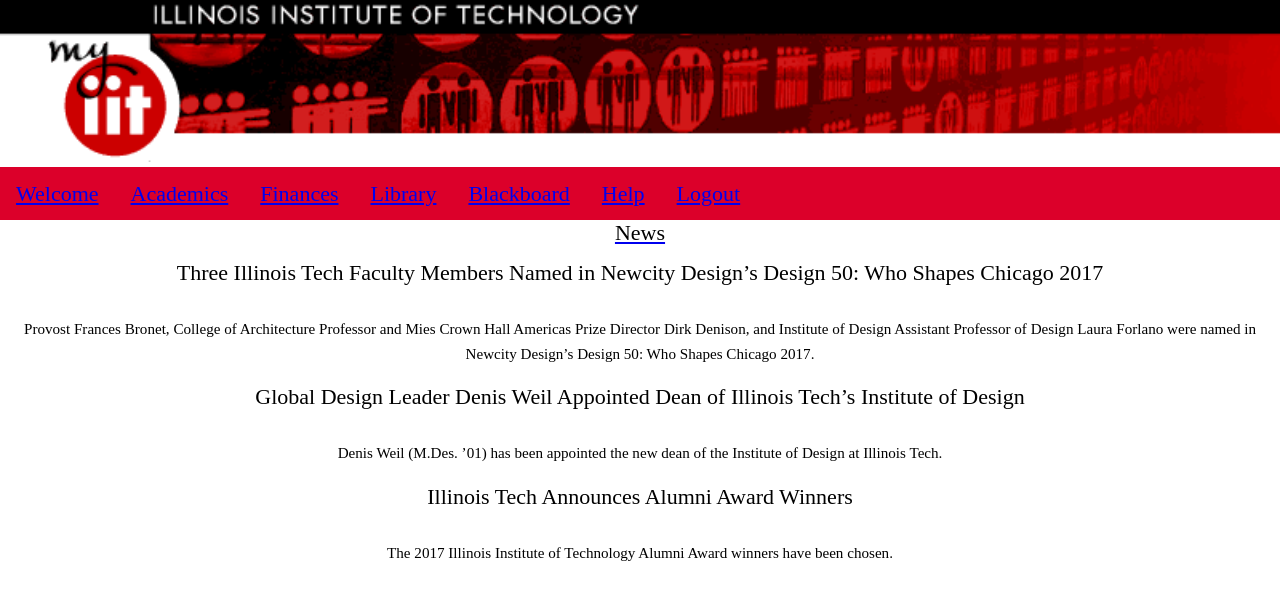
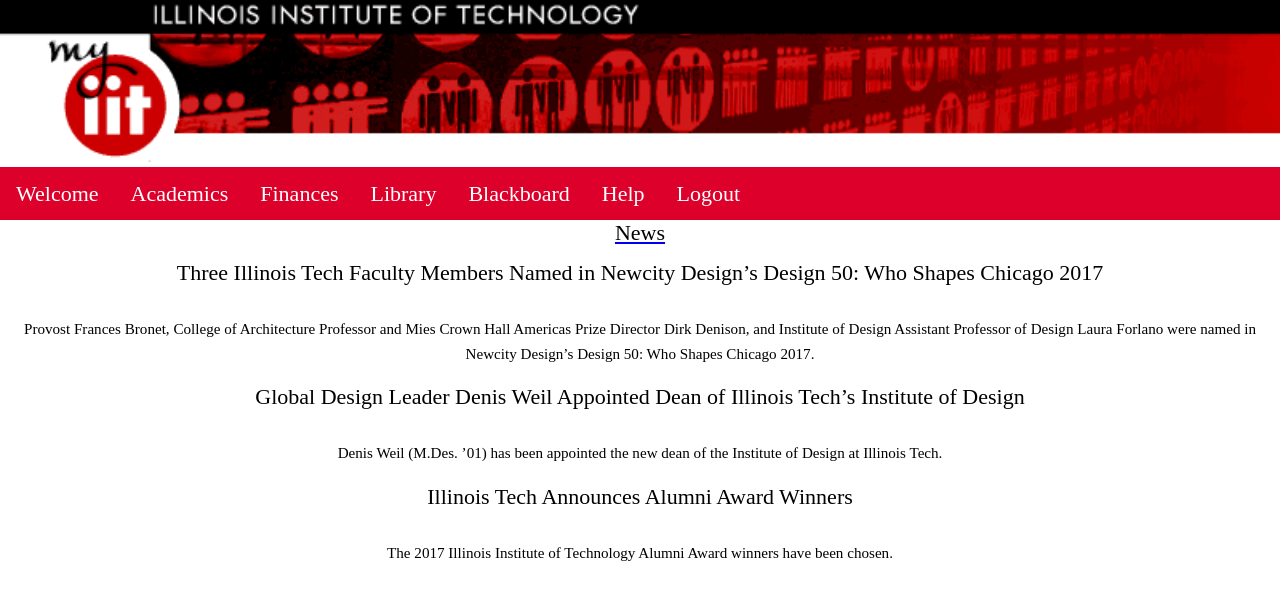
Before and after one commit to itmd362/Project2, a plain HTML site: page main/index.html in a window 1280 px wide. Drawn offline with Linux system fonts and the light colour scheme.

Commit message:
added ids for the nav bar

```diff
--- a/css/screen.css
+++ b/css/screen.css
@@ -34,18 +34,17 @@ html {
   text-decoration: none;
   color: #fff;
 }
-.nav {
+#navbaritem {
     display: block;
-    color: white;
+    color: #fff;
     text-align: center;
     padding: 14px 16px;
-    color: #fff;
     text-decoration: none;
 }
 
 .nav :hover {
     background-color: #eee;
-    color: #222;
+    color: #223;
 }
 img {
    min-width: 100%;
--- a/main/index.html
+++ b/main/index.html
@@ -15,13 +15,13 @@
       <nav>
         <div class="navwrap">
           <ul id="nav" class="navbar">
-            <li class="nav active"><a id="link" href="index.html">Welcome</a></li>
-            <li class="nav"><a   href="../academic/index.html">Academics</a></li>
-            <li class="nav"><a   href="index.html">Finances</a></li>
-            <li class="nav"><a   href="index.html">Library</a></li>
-            <li class="nav"><a   href="https://blackboard.iit.edu/">Blackboard</a></li>
-            <li class="nav"><a   href="index.html">Help</a></li>
-            <li class="nav"><a   href="../index.html">Logout</a></li>
+            <li class="nav active"><a id="navbaritem" href="index.html">Welcome</a></li>
+            <li class="nav"><a   id="navbaritem" href="../academic/index.html">Academics</a></li>
+            <li class="nav"><a   id="navbaritem" href="index.html">Finances</a></li>
+            <li class="nav"><a   id="navbaritem" href="index.html">Library</a></li>
+            <li class="nav"><a   id="navbaritem" href="https://blackboard.iit.edu/">Blackboard</a></li>
+            <li class="nav"><a   id="navbaritem" href="index.html">Help</a></li>
+            <li class="nav"><a   id="navbaritem" href="../index.html">Logout</a></li>
           </ul>
         </div>
       </nav>
```
Also changed, not shown: academic/index.html (+1 -1 lines).
